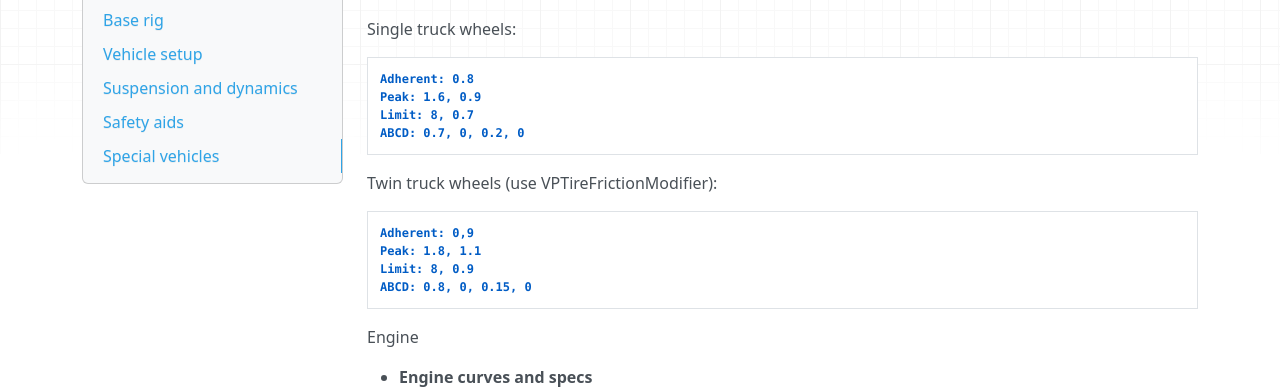
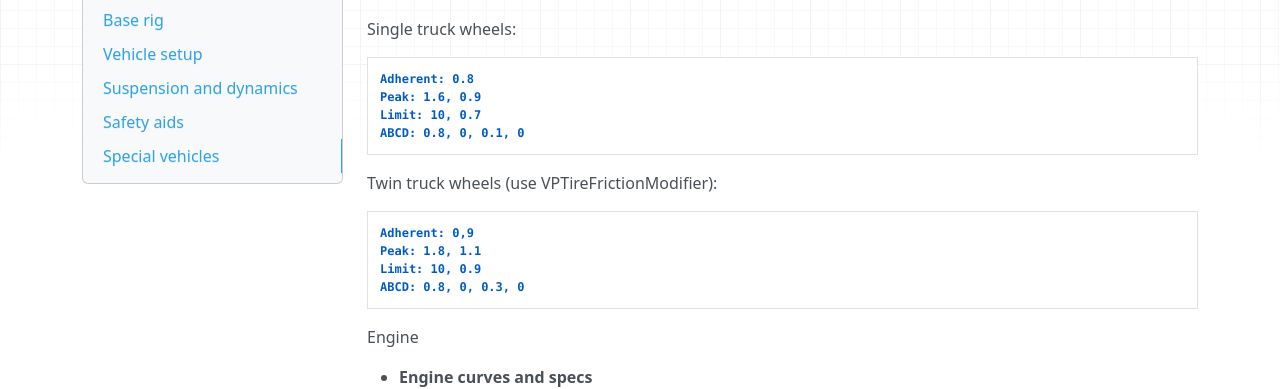
Before and after one commit to EdyJ/vehicle-physics-docs, an MkDocs documentation site: the page built from docs/advanced/vehicle-rigging.md, in a window 1280 px wide and 900 px high, scrolled down 1209 px. Shown: the part 152-541 px from the top of the window. Built offline with MkDocs 1.6.1, drawn with Linux system fonts in a browser that asks for light colours; nearby versions of some CDN libraries; library files that are not in the unit come from our copies.

Commit message:
Minor amendments

```diff
--- a/docs/advanced/vehicle-rigging.md
+++ b/docs/advanced/vehicle-rigging.md
@@ -61,15 +61,15 @@ Single truck wheels:
 
 	Adherent: 0.8
 	Peak: 1.6, 0.9
-	Limit: 8, 0.7
-	ABCD: 0.7, 0, 0.2, 0
+	Limit: 10, 0.7
+	ABCD: 0.8, 0, 0.1, 0
 
 Twin truck wheels (use VPTireFrictionModifier):
 
 	Adherent: 0,9
 	Peak: 1.8, 1.1
-	Limit: 8, 0.9
-	ABCD: 0.8, 0, 0.15, 0
+	Limit: 10, 0.9
+	ABCD: 0.8, 0, 0.3, 0
 
 Engine
 
```
